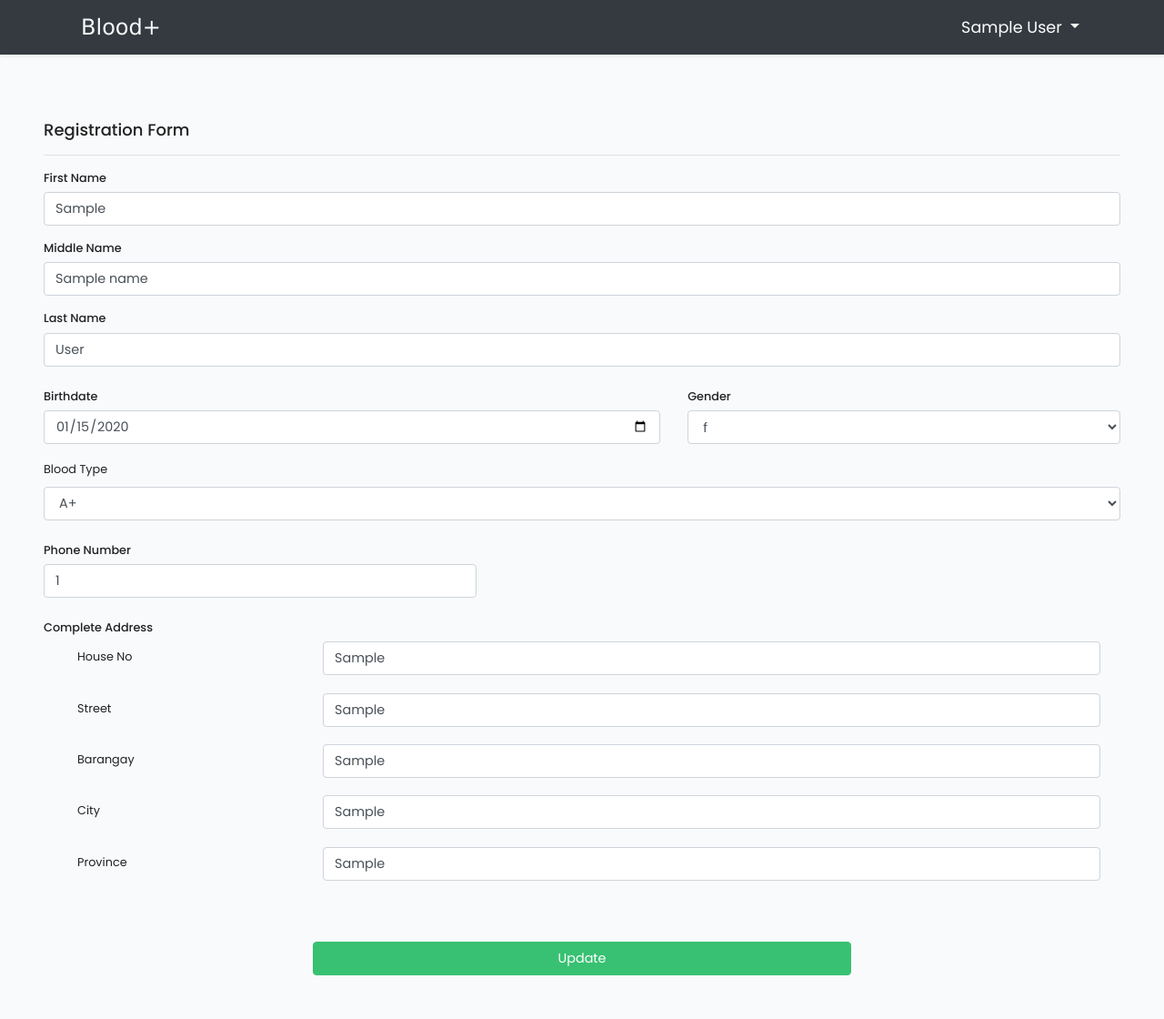
After one commit to Carlina04/BLOODPLUS, a Laravel app: page /uuser in a window 1280 px wide. The commit adds this page. Shown: the whole page at 91% size. Run offline with Laravel 8, Linux system fonts and the light colour scheme; a user stored in the database is signed in; tables that the repository leaves empty hold one stand-in row (values such as "Sample post"); style sheets or scripts are compiled from the project's sources; some libraries are stand-ins or nearby versions.

Commit message:
design and stuff

```diff
--- a/app/Http/Controllers/UserController.php
+++ b/app/Http/Controllers/UserController.php
@@ -8,6 +8,8 @@ use App\Models\CompleteName;
 use App\Models\ContactTable;
 use App\Models\InfoTable;
 use App\Models\UsersTable;
+use App\Models\User;
+use Illuminate\Support\Facades\Auth;
 use Illuminate\Support\Facades\DB;
 
 class UserController extends Controller
@@ -21,6 +23,34 @@ class UserController extends Controller
     {
         //
         return view('/form');
+    }
+
+    public function idx()
+    {
+        $user_id = Auth::user()->id;
+        $users = DB::table('users_tables')
+                ->join('info_tables', 'users_tables.info_id', '=', 'info_tables.info_id')
+                ->join('contact_tables', 'users_tables.info_id', '=', 'contact_tables.contact_id')
+                ->join('complete_names', 'users_tables.info_id', '=', 'complete_names.name_id')
+                ->join('complete_adds', 'users_tables.info_id', '=', 'complete_adds.add_id')
+                ->select('users_tables.*', 'info_tables.*', 'contact_tables.*','complete_names.*','complete_adds.*')
+                ->where('users_tables.info_id', $user_id)
+                ->get();
+        return view('userpage')->with('users',$users);
+    }
+
+    public function user()
+    {
+        $user_id = Auth::user()->id;
+        $users = DB::table('users_tables')
+                ->join('info_tables', 'users_tables.info_id', '=', 'info_tables.info_id')
+                ->join('contact_tables', 'users_tables.info_id', '=', 'contact_tables.contact_id')
+                ->join('complete_names', 'users_tables.info_id', '=', 'complete_names.name_id')
+                ->join('complete_adds', 'users_tables.info_id', '=', 'complete_adds.add_id')
+                ->select('users_tables.*', 'info_tables.*', 'contact_tables.*','complete_names.*','complete_adds.*')
+                ->where('users_tables.info_id', $user_id)
+                ->get();
+        return view('uuser')->with('users',$users);
     }
 
     /**
@@ -62,9 +92,9 @@ class UserController extends Controller
         $contact->email = $request->email;
         $contact->save();
 
-        $nameid = DB::table('complete_names')->where('last_name', $request->lName)->first()->name_id;
-        $addid = DB::table('complete_adds')->where('house_num', $request->houseNo)->first()->add_id;
-        $contactid = DB::table('contact_tables')->where('contact_num', $request->num)->first()->contact_id;
+        $nameid = DB::table('complete_names')->where('last_name', $request->lName)->value('name_id');
+        $addid = DB::table('complete_adds')->where('house_num', $request->houseNo)->value('add_id');
+        $contactid = DB::table('contact_tables')->where('contact_num', $request->num)->value('contact_id');
 
         $info = new InfoTable;
         $info->name_id = $nameid;
@@ -114,9 +144,18 @@ class UserController extends Controller
      * @param  int  $id
      * @return \Illuminate\Http\Response
      */
-    public function update(Request $request, $id)
+
+    public function update(Request $request)
     {
         //
+        $user_id = Auth::user()->id;
+        $users = UsersTable::where('user_id', $user_id)
+            ->first();
+        $users->birthdate =$request->bday;
+        $users->gender = $request->gender;
+        $users->blood_type = $request->blood;
+        $users->save();
+        return redirect('/userpage');
     }
 
     /**
--- a/app/Models/CompleteAdd.php
+++ b/app/Models/CompleteAdd.php
@@ -8,4 +8,9 @@ use Illuminate\Database\Eloquent\Model;
 class CompleteAdd extends Model
 {
     use HasFactory;
+
+    public function infotable()
+    {
+        return $this->belongsTo('App\Models\InfoTable', 'add_id', 'add_id');
+    }
 }
--- a/app/Models/CompleteName.php
+++ b/app/Models/CompleteName.php
@@ -8,4 +8,8 @@ use Illuminate\Database\Eloquent\Model;
 class CompleteName extends Model
 {
     use HasFactory;
+    public function infotable()
+    {
+        return $this->belongsTo('App\Models\InfoTable', 'name_id', 'name_id');
+    }
 }
--- a/app/Models/ContactTable.php
+++ b/app/Models/ContactTable.php
@@ -8,4 +8,8 @@ use Illuminate\Database\Eloquent\Model;
 class ContactTable extends Model
 {
     use HasFactory;
+    public function infotable()
+    {
+        return $this->belongsTo('App\Models\InfoTable', 'contact_id', 'contact_id');
+    }
 }
--- a/app/Models/UsersTable.php
+++ b/app/Models/UsersTable.php
@@ -8,4 +8,8 @@ use Illuminate\Database\Eloquent\Model;
 class UsersTable extends Model
 {
     use HasFactory;
+    public function add()
+    {
+        return $this->hasOne('App\Models\InfoTable', 'info_id', 'info_id');
+    }
 }
--- a/public/css/style.css
+++ b/public/css/style.css
@@ -247,3 +247,13 @@ label{
 .bbank-description-header{
     font-size: .8rem;
 }
+
+.nav-link.dropdown-toggle.txt{
+    color: white;
+    font-size: 1.1rem;
+}
+
+.nav-link.txt{
+    color: white;
+    font-size: 1.1rem;
+}
--- /dev/null
+++ b/public/js/script.js
@@ -0,0 +1,22 @@
+function openNav() {
+    document.getElementById("side").style.width = "250px";
+  }
+
+  function closeNav() {
+    document.getElementById("side").style.width = "0";
+  }
+
+  function displayContent(num){
+    var find = document.querySelector(".find-blood");
+    var donate = document.querySelector(".donate-blood");
+
+    find.style.display="none";
+    donate.style.display="none";
+
+    if (num==0) {
+      find.style.display="block";
+    }else{
+      donate.style.display="block";
+    }
+
+  }
--- a/resources/views/layouts/app.blade.php
+++ b/resources/views/layouts/app.blade.php
@@ -12,10 +12,12 @@
 
     <!-- Scripts -->
     <script src="{{ asset('js/app.js') }}" defer></script>
+    <script src="{{ asset('js/script.js') }}" defer></script>
 
     <!-- Fonts -->
     <link rel="dns-prefetch" href="//fonts.gstatic.com">
     <link href="https://fonts.googleapis.com/css?family=Nunito" rel="stylesheet">
+    <script src="https://kit.fontawesome.com/e97029e132.js" crossorigin="anonymous"></script>
 
     <!-- Styles -->
     <link rel="stylesheet" href="https://cdn.jsdelivr.net/npm/bootstrap@4.5.3/dist/css/bootstrap.min.css" integrity="sha384-TX8t27EcRE3e/ihU7zmQxVncDAy5uIKz4rEkgIXeMed4M0jlfIDPvg6uqKI2xXr2" crossorigin="anonymous">
@@ -24,11 +26,9 @@
 </head>
 <body>
     <div id="app">
-        <nav class="navbar navbar-expand-md navbar-light bg-white shadow-sm">
+        <nav class="nav navbar navbar-expand-md navbar-dark bg-dark text-light p-2 d-flex shadow-sm">
             <div class="container">
-                <a class="navbar-brand" href="{{ url('/') }}">
-                    {{ config('app.name', 'Laravel') }}
-                </a>
+            <p class="center-text m-0 p-1">Blood+</p>
                 <button class="navbar-toggler" type="button" data-toggle="collapse" data-target="#navbarSupportedContent" aria-controls="navbarSupportedContent" aria-expanded="false" aria-label="{{ __('Toggle navigation') }}">
                     <span class="navbar-toggler-icon"></span>
                 </button>
@@ -45,26 +45,30 @@
                         @guest
                             @if (Route::has('login'))
                                 <li class="nav-item">
-                                    <a class="nav-link" href="{{ route('login') }}">{{ __('Login') }}</a>
+                                    <a class="nav-link txt" href="{{ route('login') }}">{{ __('Login') }}</a>
                                 </li>
                             @endif
 
                             @if (Route::has('register'))
                                 <li class="nav-item">
-                                    <a class="nav-link" href="{{ route('register') }}">{{ __('Register') }}</a>
+                                    <a class="nav-link txt" href="{{ route('register') }}">{{ __('Register') }}</a>
                                 </li>
                             @endif
                         @else
                             <li class="nav-item dropdown">
-                                <a id="navbarDropdown" class="nav-link dropdown-toggle" href="#" role="button" data-toggle="dropdown" aria-haspopup="true" aria-expanded="false" v-pre>
+                                <a id="navbarDropdown" class="nav-link dropdown-toggle txt" href="#" role="button" data-toggle="dropdown" aria-haspopup="true" aria-expanded="false" v-pre>
                                     {{ Auth::user()->name }}
                                 </a>
 
                                 <div class="dropdown-menu dropdown-menu-right" aria-labelledby="navbarDropdown">
+                                    <a class="dropdown-item" href="/userpage"><i class="fas fa-user mx-2"></i>User</a>
+                                    <a class="dropdown-item" href=""><i class="fas fa-bell mx-2"></i>Notifications</a>
+                                    <a class="dropdown-item" href=""><i class="fas fa-history mx-2"></i>History</a>
+                                    <a class="dropdown-item"href=""><i class="fas fa-cog mx-2"></i>Settings</a>
                                     <a class="dropdown-item" href="{{ route('logout') }}"
                                        onclick="event.preventDefault();
                                                      document.getElementById('logout-form').submit();">
-                                        {{ __('Logout') }}
+                                        <i class="fas fa-sign-out-alt mx-2"></i>{{ __('Logout') }}
                                     </a>
 
                                     <form id="logout-form" action="{{ route('logout') }}" method="POST" class="d-none">
--- /dev/null
+++ b/resources/views/uuser.blade.php
@@ -0,0 +1,117 @@
+@extends('layouts.app')
+
+@section('content')
+@foreach($users as $value)
+<form class="" action="updateuser" method="POST">
+    @csrf
+    @method('put')
+    <input type="hidden" name='id' value="{{$value->user_id}}">
+    <div class="container-fluid px-5 registration-form">
+      <div class="form-group my-5">
+        <p class="h5">Registration Form<hr></p>
+        <div class="form-group h6">
+          <label>First Name</label>
+          <input type="text" class="form-control" name="fName"  value="{{$value->first_name}}">
+        </div>
+        <div class="form-group h6">
+          <label>Middle Name</label>
+          <input type="text" class="form-control" name="mName" value="{{$value->mid_name}}">
+        </div>
+        <div class="form-group h6">
+          <label>Last Name</label>
+          <input type="text" class="form-control" name="lName" value="{{$value->last_name}}">
+        </div>
+        <div class="form-group h6 mt-4 mb-0 row">
+          <div class="col-7">
+            <div class="form-group">
+              <label>Birthdate</label>
+              <input type="date" class="form-control" name="bday" value="{{$value->birthdate}}" min="1950-01-01" max="2020-11-18" required>
+            </div>
+          </div>
+          <div class="col-5">
+            <div class="form-group">
+                <label>Gender</label><br>
+                <select name="gender" class="form-control" required>
+                <option selected hidden value="{{$value->gender}}">{{$value->gender}}</option>
+                <option value="F">Female</option>
+                <option value="M">Male</option>
+                </select>
+            </div>
+          </div>
+        </div>
+        <div class="form-group">
+          <label>Blood Type</label>
+          <select name="blood" class="form-control" required>
+          <option selected hidden value="{{$value->blood_type}}">{{$value->blood_type}}</option>
+          <option value="A-">A-</option>
+          <option value="A+">A+</option>
+          <option value="B-">B-</option>
+          <option value="B+">B+</option>
+          <option value="O-">O-</option>
+          <option value="O-">O+</option>
+          <option value="AB-">AB-</option>
+          <option value="AB+">AB+</option>
+          </select>
+        </div>
+        <div class="form-group h6 mt-4 mb-0 row">
+          <div class="col-5">
+            <div class="form-group">
+              <label>Phone Number</label>
+              <input type="tel" class="form-control" name="num" value="{{$value->contact_num}}" pattern="^(09)\d{9}$" required>
+            </div>
+          </div>
+        </div>
+        <div class="form-group h6 mt-2 mb-0">
+          <label>Complete Address</label>
+          <div class="container font-weight-normal">
+            <div class="row">
+              <div class="form-group col-3 py-2">
+                <label>House No</label>
+              </div>
+              <div class="form-group col-9 p-0">
+                <input type="text" class="form-control" name="houseNo" value="{{$value->house_num}}" required>
+              </div>
+            </div>
+            <div class="row">
+              <div class="form-group col-3 py-2">
+                <label>Street</label>
+              </div>
+              <div class="form-group col-9 p-0">
+                <input type="text" class="form-control" name="street" value="{{$value->street}}" required>
+              </div>
+            </div>
+            <div class="row">
+              <div class="form-group col-3 py-2">
+                <label>Barangay</label>
+              </div>
+              <div class="form-group col-9 p-0">
+                <input type="text" class="form-control" name="barangay" value="{{$value->barangay}}"required>
+              </div>
+            </div>
+            <div class="row">
+              <div class="form-group col-3 py-2">
+                <label>City</label>
+              </div>
+              <div class="form-group col-9 p-0">
+                <input type="text" class="form-control" name="municipality" value="{{$value->municipality}}" required>
+              </div>
+            </div>
+            <div class="row">
+              <div class="form-group col-3 py-2">
+                <label>Province</label>
+              </div>
+              <div class="form-group col-9 p-0">
+                <input type="text" class="form-control" name="province" value="{{$value->province}}" required>
+              </div>
+            </div>
+          </div>
+        </div>
+      </div>
+      <div class="form-group text-center my-4">
+        <button class="btn btn-success w-50">Update</button>
+      </div>
+    </div>
+  </form>
+</div>
+@endforeach
+@endsection
--- a/routes/web.php
+++ b/routes/web.php
@@ -24,3 +24,7 @@ Route::get('/home', [App\Http\Controllers\HomeController::class, 'index'])->name
 
 Route::get('/form', [App\Http\Controllers\UserController::class, 'index'])->name('form');
 Route::post('createuser',[UserController::class,'store']);
+Route::get('/userpage', [App\Http\Controllers\UserController::class, 'idx'])->name('userpage');
+Route::get('/uuser', [App\Http\Controllers\UserController::class, 'user'])->name('uuser');
+Route::put('/updateuser', [App\Http\Controllers\UserController::class, 'update']);
+Route::delete('deleteuser',[RoomController::class,'destroy']);
```
Also changed, not shown: app/Models/InfoTable.php (+14 -0 lines), resources/views/home.blade.php (+43 -11 lines), resources/views/userpage.blade.php (added, +27 -0 lines).
